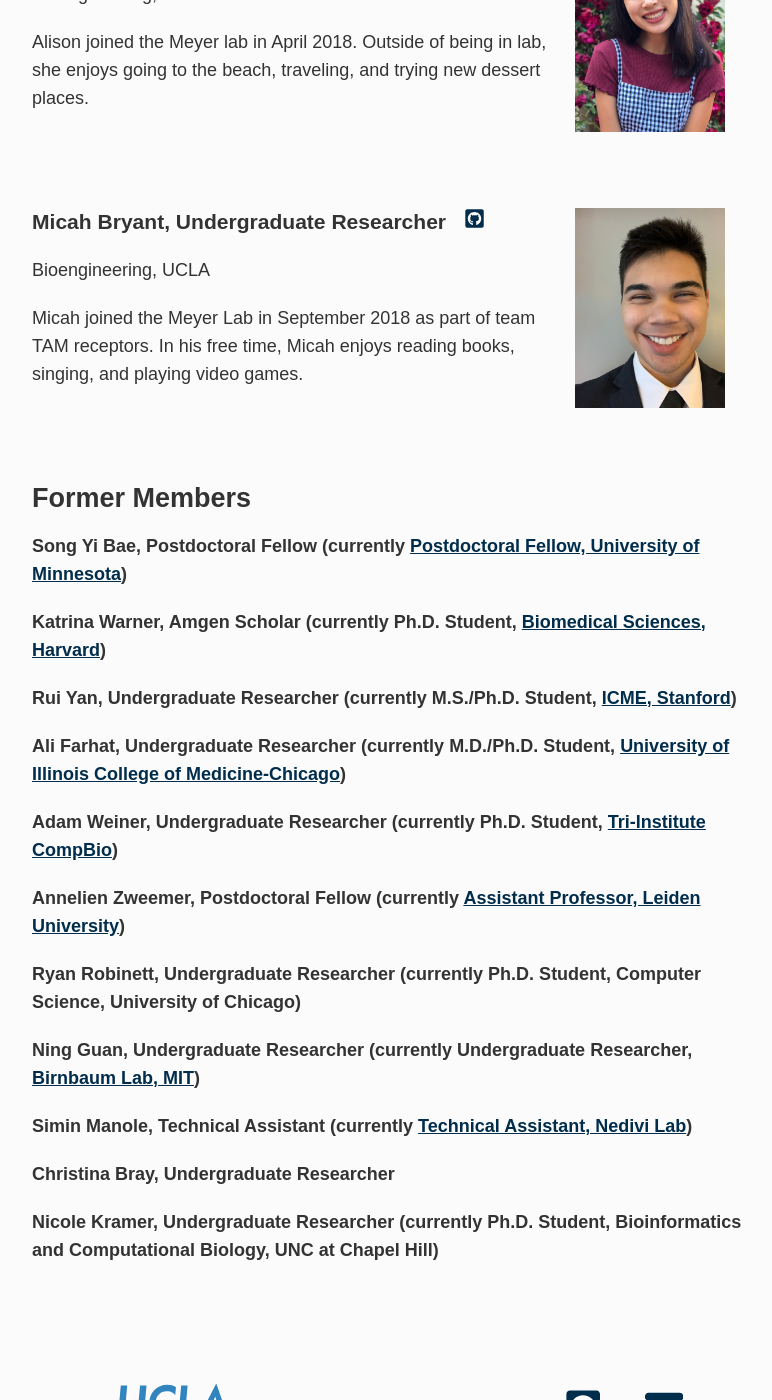
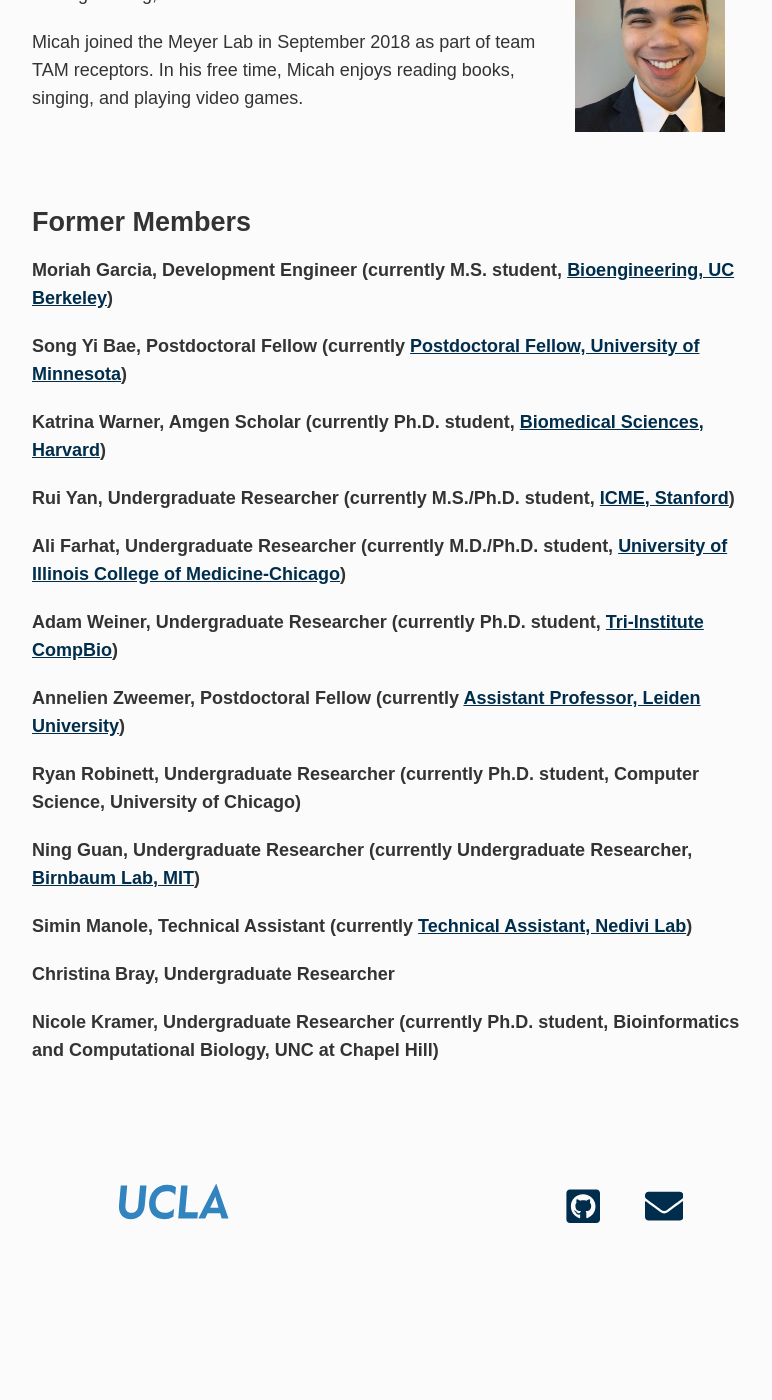
Before and after one commit to meyer-lab/asmlab.org, a Jekyll site: the page built from team/index.md, in a window 1280 px wide and 1400 px high, scrolled down 3960 px. Shown: the whole window, without its empty margins (253-1025 px from the left). Built offline with Jekyll 4.4.1, drawn with Linux system fonts in a browser that asks for light colours; some web fonts are replaced; after the commit the page ends 5319 px from its top, so only the background shows below that; some of the changed text lies outside the part shown.

Commit message:
Move Moriah to alumni (#60)

```diff
--- a/team/index.md
+++ b/team/index.md
@@ -68,15 +68,6 @@
 
 <br />
 
-<div class="span_3 right"><img src="/public/photos/mgarcia.jpg" width="150px" alt="Moriah's picture" /></div>
-### Moriah Garcia, Development Engineer&nbsp;&nbsp;&nbsp;<a href="mailto:gmoriah2@ucla.edu"><svg class="svg-icon"><use xlink:href="#fa-envelope"></use></svg></a>
-B.S., Biomedical Engineering, Purdue University
-
-Moriah graduated with a BS in BME from Purdue in 2017. She loves finding new places to hike or explore outside and also recently started learning MMA.
-
-<br />
-<br />
-
 <div class="span_3 right"><img src="/public/photos/lchang.jpg" width="150px" alt="Linnet's picture" /></div>
 
 ### Linnet Chang, Undergraduate Researcher
@@ -110,19 +101,21 @@
 
 # Former Members
 
+#### Moriah Garcia, Development Engineer (currently M.S. student, [Bioengineering, UC Berkeley](http://bioeng.berkeley.edu))
+
 #### Song Yi Bae, Postdoctoral Fellow (currently [Postdoctoral Fellow, University of Minnesota](https://www.med.umn.edu/bio/department-of-pharmacology/justin-drake))
 
-#### Katrina Warner, Amgen Scholar (currently Ph.D. Student, [Biomedical Sciences, Harvard](https://gsas.harvard.edu/programs-of-study/all/biological-and-biomedical-sciences))
+#### Katrina Warner, Amgen Scholar (currently Ph.D. student, [Biomedical Sciences, Harvard](https://gsas.harvard.edu/programs-of-study/all/biological-and-biomedical-sciences))
 
-#### Rui Yan, Undergraduate Researcher (currently M.S./Ph.D. Student, [ICME, Stanford](https://icme.stanford.edu))
+#### Rui Yan, Undergraduate Researcher (currently M.S./Ph.D. student, [ICME, Stanford](https://icme.stanford.edu))
 
-#### Ali Farhat, Undergraduate Researcher (currently M.D./Ph.D. Student, [University of Illinois College of Medicine-Chicago](https://chicago.medicine.uic.edu/education/masters-and-doctorate-programs/medical-scientist-training-program/))
+#### Ali Farhat, Undergraduate Researcher (currently M.D./Ph.D. student, [University of Illinois College of Medicine-Chicago](https://chicago.medicine.uic.edu/education/masters-and-doctorate-programs/medical-scientist-training-program/))
 
-#### Adam Weiner, Undergraduate Researcher (currently Ph.D. Student, [Tri-Institute CompBio](https://compbio.triiprograms.org/))
+#### Adam Weiner, Undergraduate Researcher (currently Ph.D. student, [Tri-Institute CompBio](https://compbio.triiprograms.org/))
 
 #### Annelien Zweemer, Postdoctoral Fellow (currently [Assistant Professor, Leiden University](https://www.universiteitleiden.nl/en/staffmembers/annelien-zweemer))
 
-#### Ryan Robinett, Undergraduate Researcher (currently Ph.D. Student, Computer Science, University of Chicago)
+#### Ryan Robinett, Undergraduate Researcher (currently Ph.D. student, Computer Science, University of Chicago)
 
 #### Ning Guan, Undergraduate Researcher (currently Undergraduate Researcher, [Birnbaum Lab, MIT](https://birnbaum-lab.mit.edu))
 
@@ -130,4 +123,4 @@
 
 #### Christina Bray, Undergraduate Researcher
 
-#### Nicole Kramer, Undergraduate Researcher (currently Ph.D. Student, Bioinformatics and Computational Biology, UNC at Chapel Hill)
+#### Nicole Kramer, Undergraduate Researcher (currently Ph.D. student, Bioinformatics and Computational Biology, UNC at Chapel Hill)
```
Also changed, not shown: public/photos/mgarcia.jpg (deleted).
